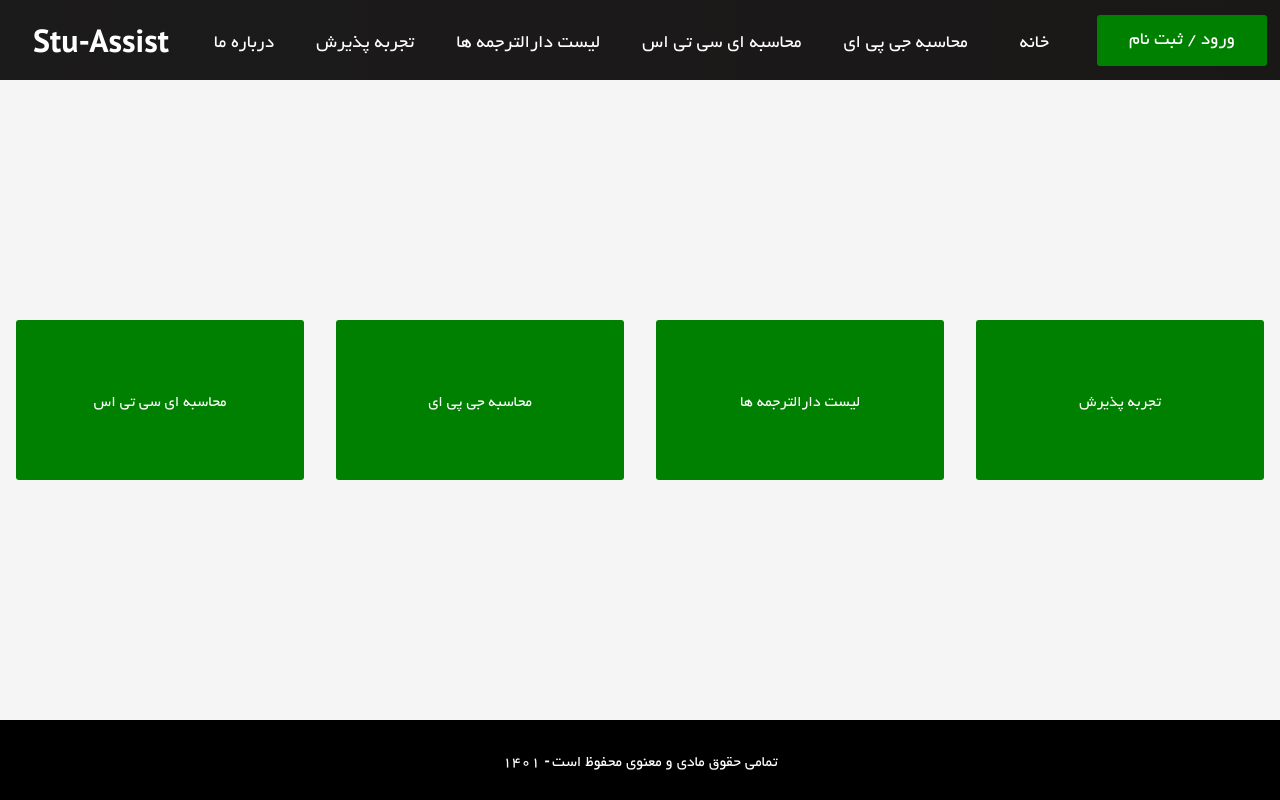
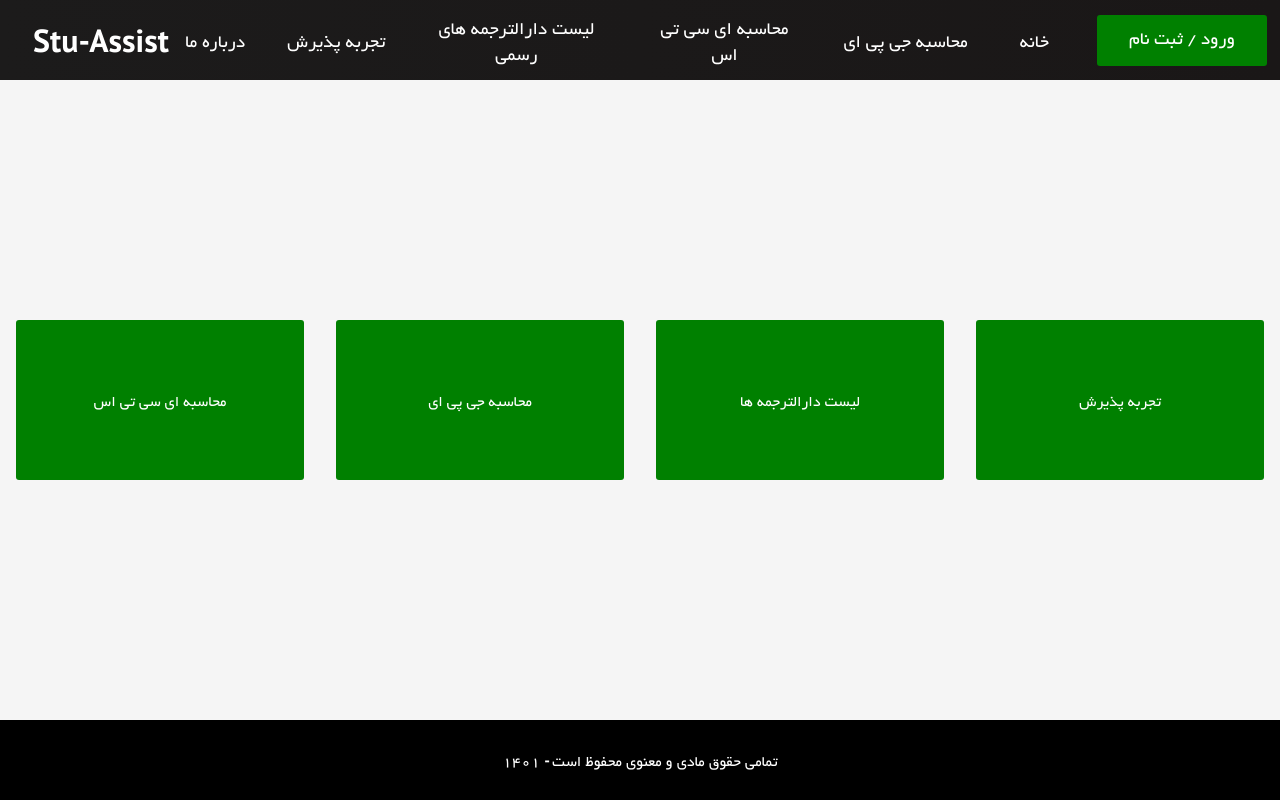
Before and after one commit to mohammadJaliliTorkamani/stu_assist, a React (Create React App) app: page / in a window 1280 px wide. Built offline with nearby package versions, Linux system fonts and the light colour scheme.

Commit message:
header rename

```diff
--- a/src/components/Header.tsx
+++ b/src/components/Header.tsx
@@ -34,7 +34,7 @@ function Header() {
                 </li>
                 <li className='nav-item'>
                     <Link to='/translation-offices' className='nav-links' onClick={e => setIsMobileMenuOpen(false)}>
-                        لیست دارالترجمه ها
+                        لیست دارالترجمه های رسمی
                     </Link>
                 </li>
                 <li className='nav-item'>
```
